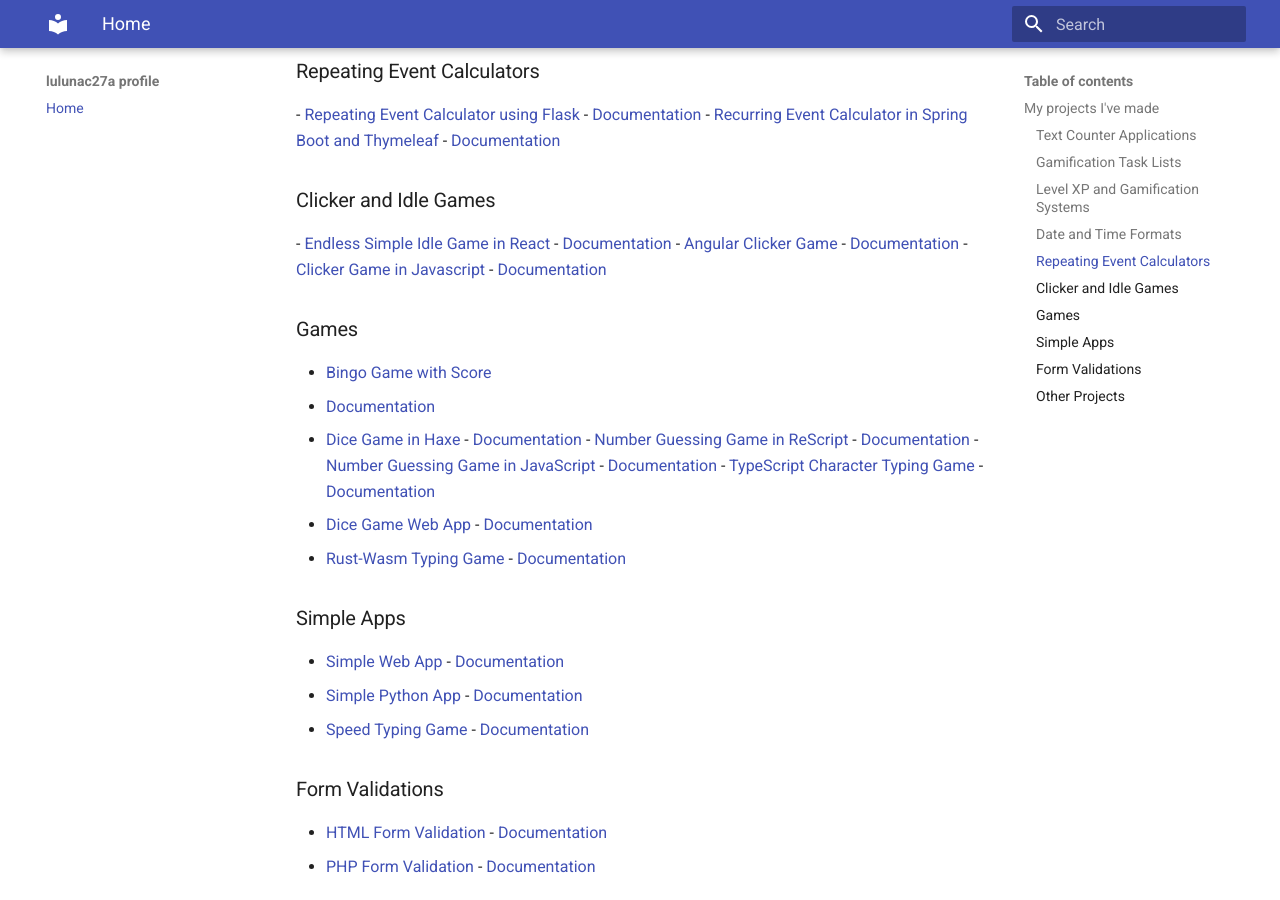
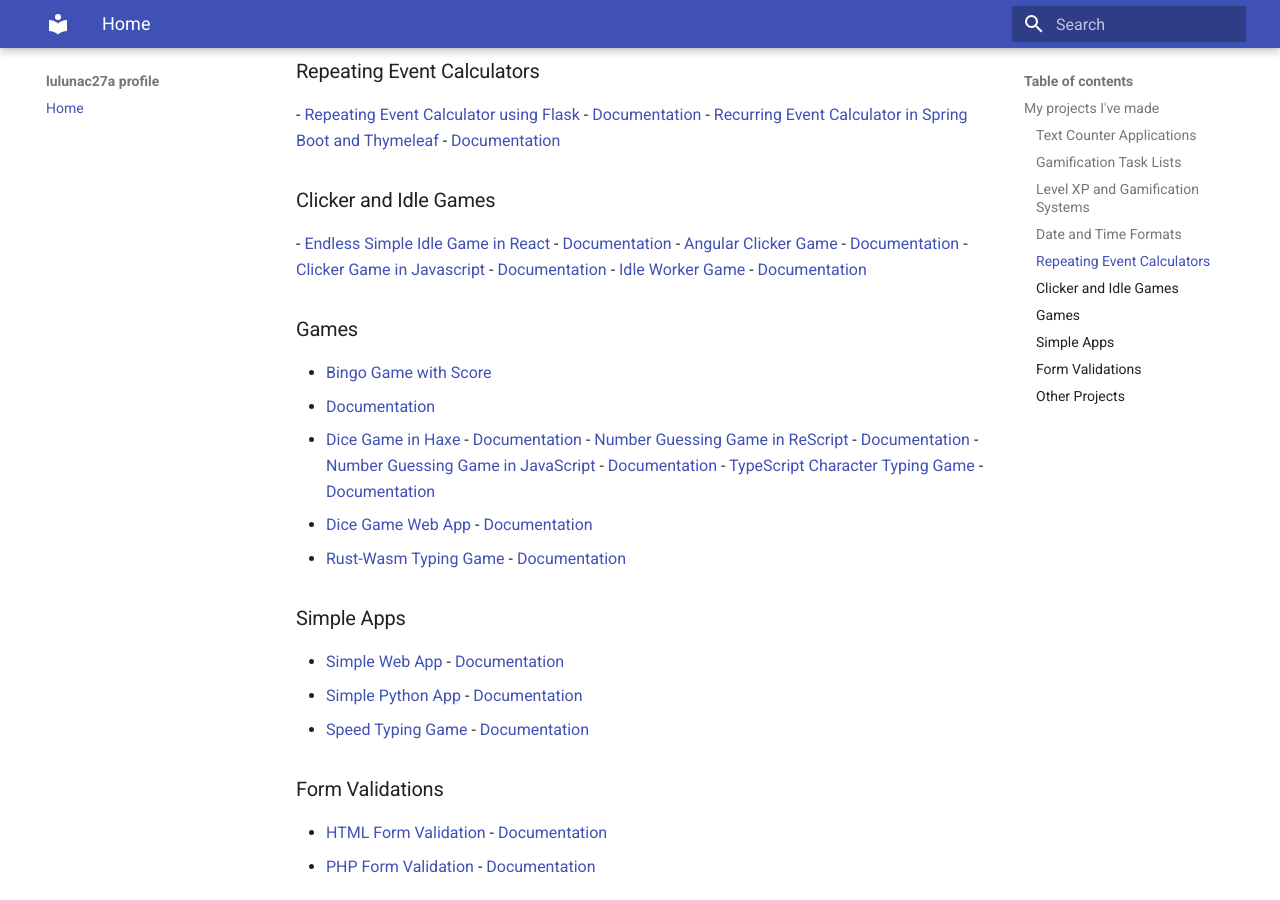
Before and after one commit to lulunac27a/lulunac27a.github.io, an MkDocs documentation site: the page built from docs/index.md, in a window 1280 px wide and 900 px high, scrolled down 925 px. Built offline with MkDocs 1.6.1 and Material for MkDocs 9.7.7, drawn with Linux system fonts in a browser that asks for light colours.

Commit message:
Add new repository to the list

```diff
--- a/docs/index.md
+++ b/docs/index.md
@@ -62,7 +62,10 @@
   [Documentation](https://lulunac27a.github.io/react-endless-simple-idle-game/)
 - [Angular Clicker Game](https://github.com/lulunac27a/angular-clicker-game/) -
   [Documentation](https://lulunac27a.github.io/angular-clicker-game/)
-- [Clicker Game in Javascript](https://github.com/lulunac27a/clicker-game-javascript/) - [Documentation](https://lulunac27a.github.io/clicker-game-javascript/)
+-
+  [Clicker Game in Javascript](https://github.com/lulunac27a/clicker-game-javascript/)
+  - [Documentation](https://lulunac27a.github.io/clicker-game-javascript/)
+- [Idle Worker Game](https://github.com/lulunac27a/idle-worker-game) - [Documentation](https://lulunac27a.github.io/idle-worker-game/)
 ### Games
 - [Bingo Game with Score](https://github.com/lulunac27a/bingo-game-with-score/)
   - [Documentation](https://lulunac27a.github.io/bingo-game-with-score/)
```
